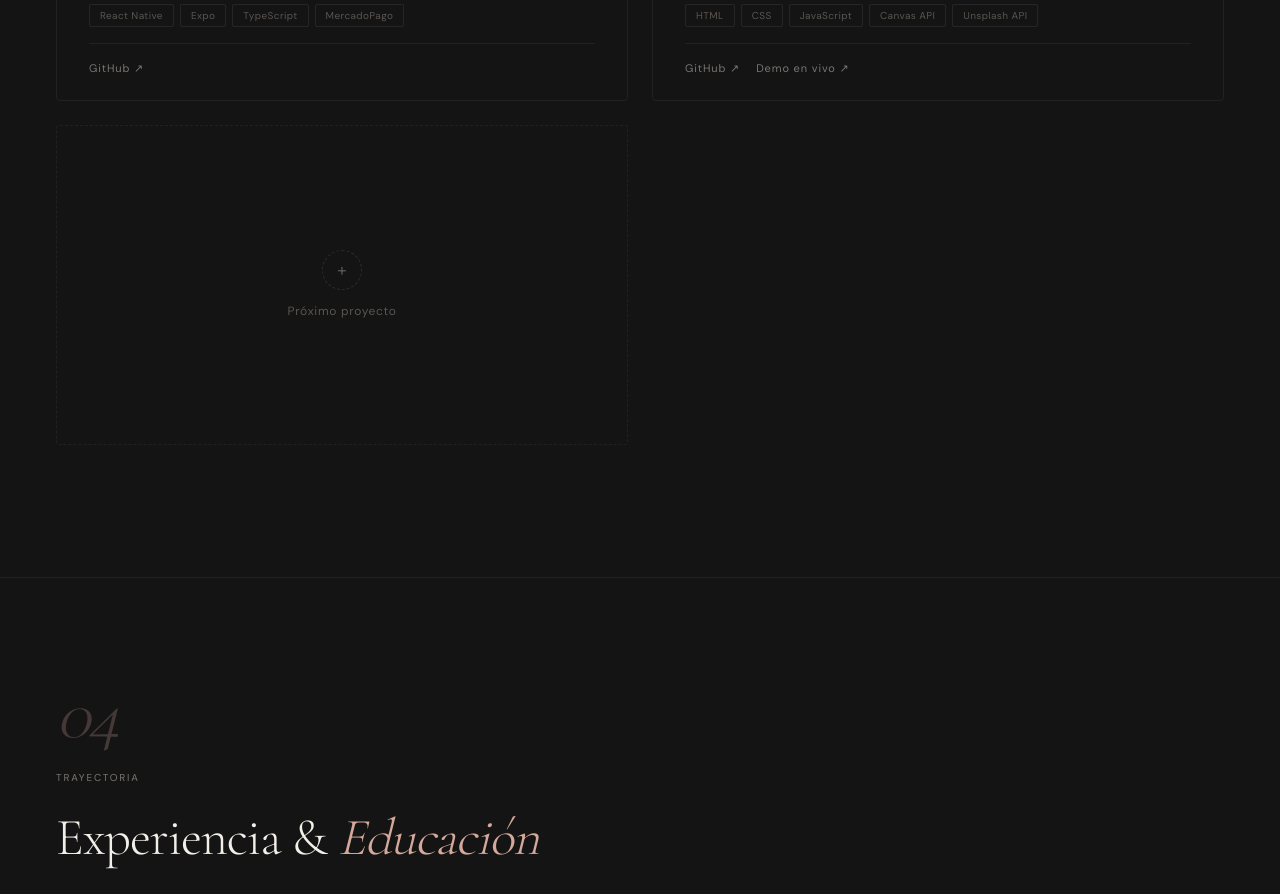
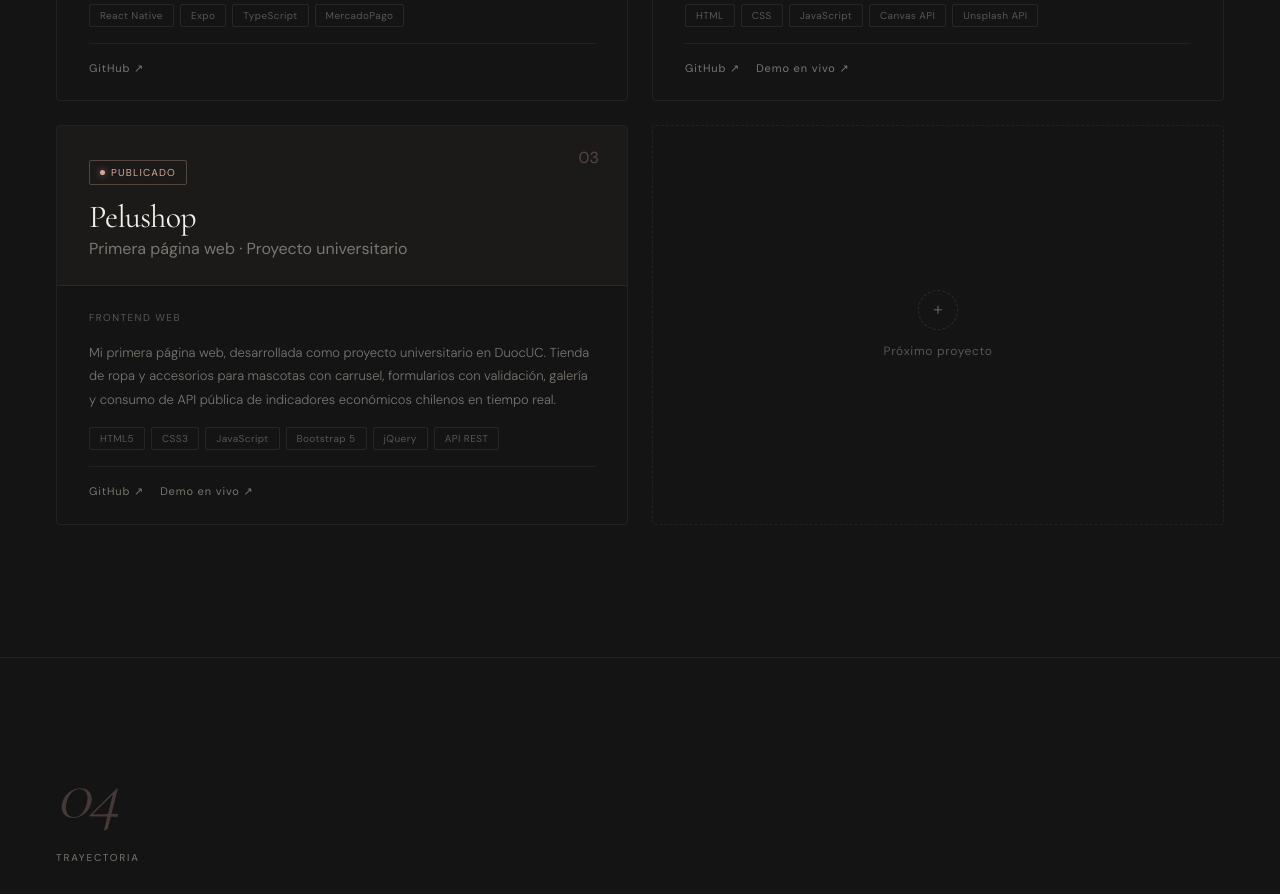
Before and after one commit to alysph/portfolio, a Next.js app: page / in a window 1280 px wide. Shown: the part 3600-4494 px from the top of the page. Built offline with nearby package versions, Linux system fonts and the light colour scheme.

Commit message:
Add Pelushop project

```diff
--- a/src/app/components/Projects.tsx
+++ b/src/app/components/Projects.tsx
@@ -23,6 +23,17 @@ const projects = [
     demo: "https://alysph.github.io/nos",
     status: "Publicado",
   },
+  {
+  num: "03",
+  title: "Pelushop",
+  subtitle: "Primera página web · Proyecto universitario",
+  type: "Frontend Web",
+  techs: ["HTML5", "CSS3", "JavaScript", "Bootstrap 5", "jQuery", "API REST"],
+  desc: "Mi primera página web, desarrollada como proyecto universitario en DuocUC. Tienda de ropa y accesorios para mascotas con carrusel, formularios con validación, galería y consumo de API pública de indicadores económicos chilenos en tiempo real.",
+  github: "https://github.com/alysph/pelushop",
+  demo: "https://alysph.github.io/pelushop/",
+  status: "Publicado",
+},
 ];
 
 export default function Projects() {
```
